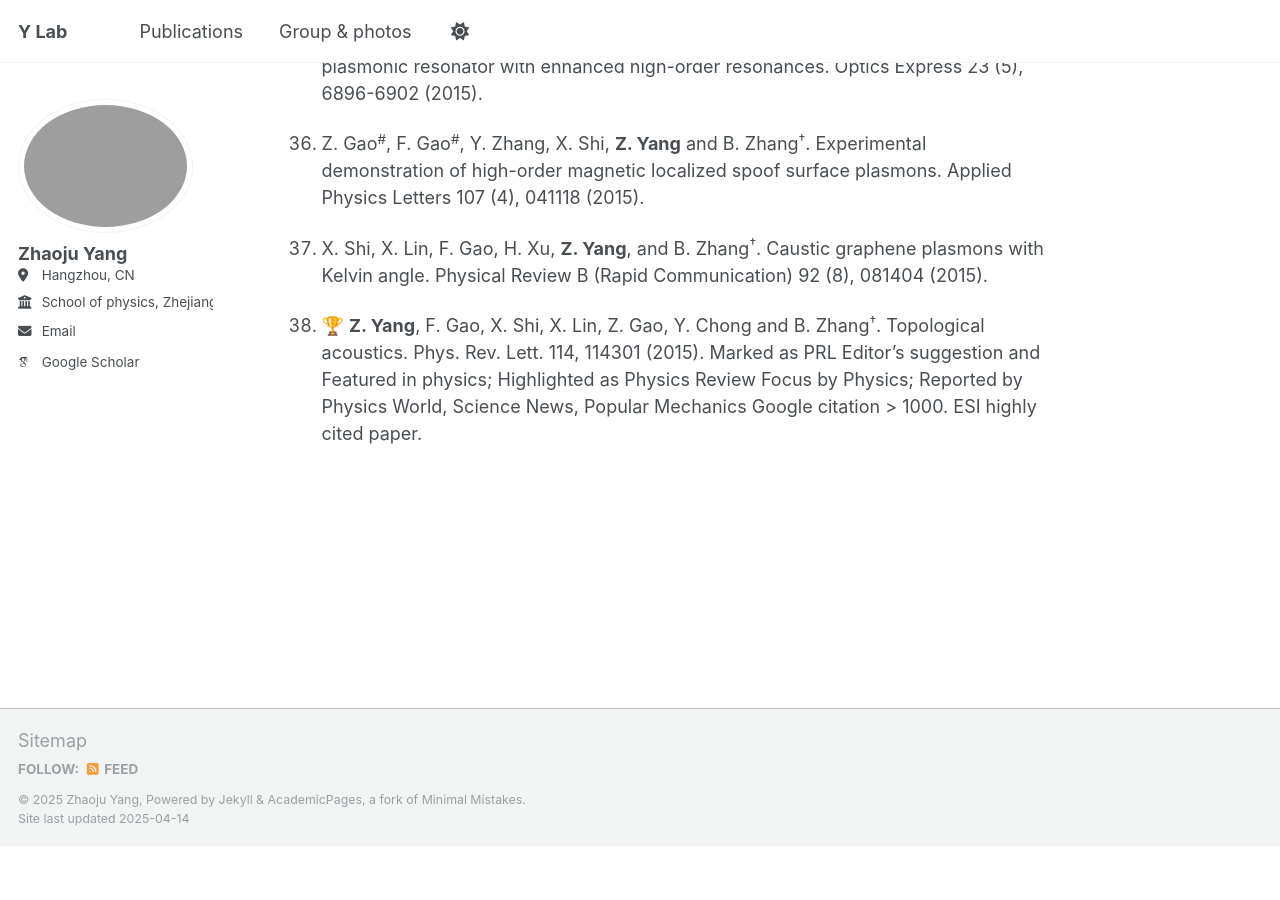
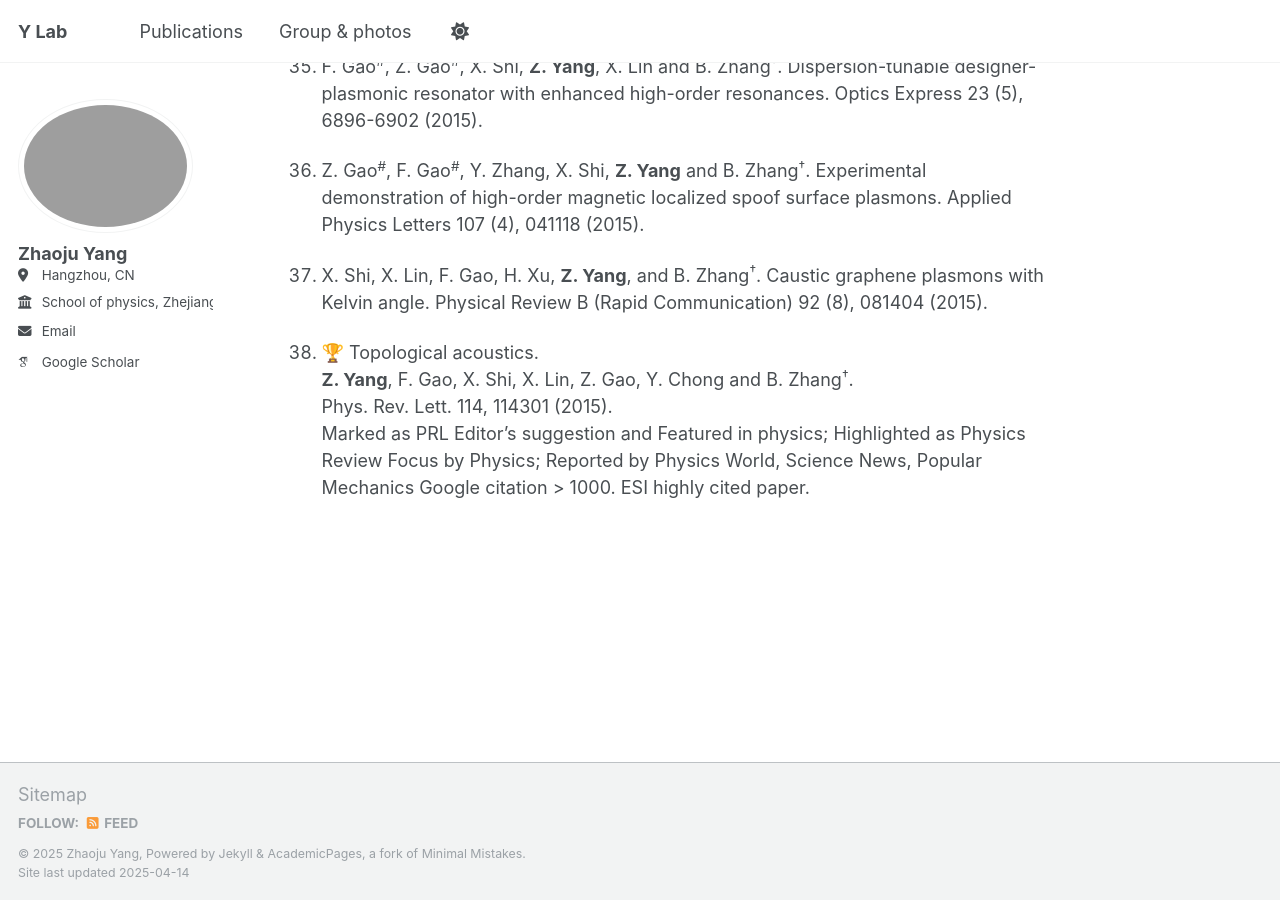
Before and after one commit to zhaojuyang/zhaojuyang.github.io, a Jekyll site: the page built from _pages/about.md, in a window 1280 px wide and 900 px high, scrolled down 4227 px. Built offline with Jekyll 4.4.1, drawn with Linux system fonts in a browser that asks for light colours; emoji names are drawn with the system emoji font; some web fonts are replaced; before the commit the page ends 5073 px from its top, so only the background shows below that.

```diff
--- a/_pages/about.md
+++ b/_pages/about.md
@@ -99,7 +99,10 @@ Selected publications are labeled by :trophy:. A full list of publications can b
 
 1. X. Shi, X. Lin, F. Gao, H. Xu, **Z. Yang**, and B. Zhang<sup>†</sup>. Caustic graphene plasmons with Kelvin angle. Physical Review B (Rapid Communication) 92 (8), 081404 (2015).
 
-1. :trophy: **Z. Yang**, F. Gao, X. Shi, X. Lin, Z. Gao, Y. Chong and B. Zhang<sup>†</sup>. Topological acoustics. Phys. Rev. Lett. 114, 114301 (2015). Marked as PRL Editor’s suggestion and Featured in physics; Highlighted as Physics Review Focus by Physics; Reported by Physics World, Science News, Popular Mechanics Google citation > 1000. ESI highly cited paper.
+1. :trophy: Topological acoustics. <br>
+**Z. Yang**, F. Gao, X. Shi, X. Lin, Z. Gao, Y. Chong and B. Zhang<sup>†</sup>.<br>
+Phys. Rev. Lett. 114, 114301 (2015).
+<br> Marked as PRL Editor’s suggestion and Featured in physics; Highlighted as Physics Review Focus by Physics; Reported by Physics World, Science News, Popular Mechanics Google citation > 1000. ESI highly cited paper.
 
 
 <!--
```
